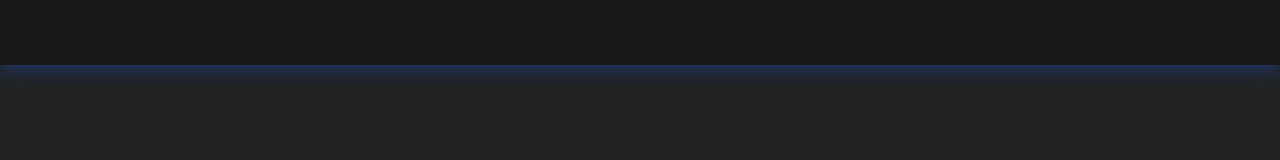
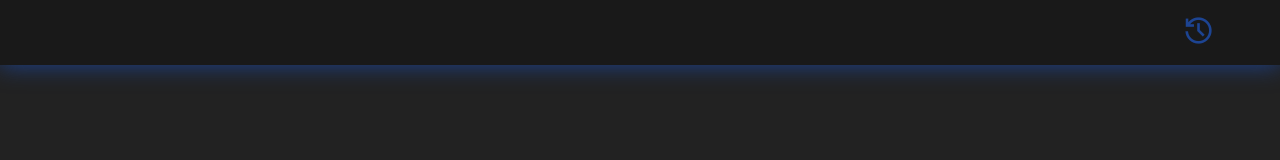
Before and after one commit to Holder-hash/react-calculator, a React (Create React App) app: page / in a window 1280 px wide. Shown: the top 160 px of the page. Built offline with nearby package versions, Linux system fonts and the light colour scheme.

Commit message:
calcHistory body

```diff
--- a/public/index.html
+++ b/public/index.html
@@ -24,6 +24,7 @@
       work correctly both with client-side routing and a non-root public URL.
       Learn how to configure a non-root public URL by running `npm run build`.
     -->
+    <link rel="stylesheet" href="https://fonts.googleapis.com/css2?family=Material+Symbols+Outlined:opsz,wght,FILL,GRAD@24,400,0,0" />
     <title>React Calculator</title>
   </head>
   <body>
--- a/src/App.js
+++ b/src/App.js
@@ -1,11 +1,21 @@
 import './App.css';
 import Header from './components/header/Header';
 import Calculator from './components/Calculator/Calculator';
+import CalcHistory from './components/header/calcHistory/CalcHistory';
+import { useState } from 'react';
 
 function App() {
+
+  const [calcActive, setCalcActive] = useState(false);
+
+  const historyBtnHandler = (historyBtnState) => {
+    return setCalcActive(historyBtnState);
+  }
+
   return (
     <div className="App">
-      <Header />
+      <Header historyBtnHandler={historyBtnHandler}/>
+      <CalcHistory calcActive={calcActive}/>
       <Calculator />
     </div>
   );
--- a/src/components/header/Header.css
+++ b/src/components/header/Header.css
@@ -1,6 +1,26 @@
 header {
+  position: absolute;
+  top: 0;
   width: 100%;
   height: 65px;
   background-color: rgb(25, 25, 25);
   box-shadow: 0 0 25px rgb(29, 68, 146);
+  z-index: 2;
+}
+header .header__inner {
+  margin: 0 auto;
+  width: 90%;
+  height: inherit;
+  display: flex;
+  align-items: center;
+  justify-content: space-between;
+}
+
+.tool-box__contain span {
+  font-size: 35px;
+  color: rgb(29, 68, 146);
+  -webkit-user-select: none;
+     -moz-user-select: none;
+          user-select: none;
+  cursor: pointer;
 }/*# sourceMappingURL=Header.css.map */
--- a/src/components/header/Header.jsx
+++ b/src/components/header/Header.jsx
@@ -1,9 +1,22 @@
 import './Header.css';
+import { useState } from 'react';
 
-const Header = () => {
+const Header = (props) => {
+
+    const [calcActive, setCalcActive] = useState(false);
+
+    props.historyBtnHandler(calcActive);
+
     return (
         <header>
-
+            <div className="header__inner">
+                <div className="logo__contain"></div>
+                <div className="tool-box__contain">
+                    <span class="material-symbols-outlined" onClick={() => setCalcActive(!calcActive)}>
+                        history
+                    </span>
+                </div>
+            </div>
         </header>
     )
 }
--- a/src/components/header/Header.scss
+++ b/src/components/header/Header.scss
@@ -1,8 +1,29 @@
 @import '../_storage.scss';
 
 header {
+    position: absolute;
+    top: 0;
     width: 100%;
     height: 65px;
     background-color: $body-color_dark1;
     box-shadow: 0 0 25px $outline-color;
+    z-index: 2;
+
+    .header__inner {
+        margin: 0 auto;
+        width: 90%;
+        height: inherit;
+        display: flex;
+        align-items: center;
+        justify-content: space-between;
+    }
 }
+
+.tool-box__contain {
+    span {
+        font-size: 35px;
+        color: $outline-color;
+        user-select: none;
+        cursor: pointer;
+    }
+}
--- /dev/null
+++ b/src/components/header/calcHistory/CalcHistory.jsx
@@ -0,0 +1,20 @@
+import './calcHistory.css';
+import { useState, useEffect } from 'react';
+
+const CalcHistory = (props) => {
+
+    const [calcActive, setCalcActive] = useState(false);
+
+    useEffect(() => {
+        setCalcActive(props.calcActive)
+        console.log(props.calcActive);
+    }, [props.calcActive])
+
+    return (
+        <div className={`calc-history__body ${calcActive ? 'calc-history_active' : ''} `}>
+
+        </div>
+    )
+}
+
+export default CalcHistory;
--- /dev/null
+++ b/src/components/header/calcHistory/calcHistory.css
@@ -0,0 +1,17 @@
+.calc-history__body {
+  position: absolute;
+  top: 65px;
+  right: 70px;
+  width: 500px;
+  height: 300px;
+  z-index: 1;
+  background-color: rgb(25, 25, 25);
+  box-shadow: 0 0 25px rgb(29, 68, 146);
+  border-radius: 0 0 15px 15px;
+  transition: 0.3s;
+  transform: translateY(-110%);
+}
+
+.calc-history_active {
+  transform: translateY(0);
+}/*# sourceMappingURL=calcHistory.css.map */
--- /dev/null
+++ b/src/components/header/calcHistory/calcHistory.scss
@@ -0,0 +1,19 @@
+@import '../../_storage.scss';
+
+.calc-history__body {
+    position: absolute;
+    top: 65px;
+    right: 70px;
+    width: 500px;
+    height: 300px;
+    z-index: 1;
+    background-color: $body-color-dark1;
+    box-shadow: 0 0 25px $outline-color;
+    border-radius: 0 0 15px 15px;
+    transition: .3s;
+    transform: translateY(-110%);
+}
+
+.calc-history_active {
+    transform: translateY(0);
+}
```
Also changed, not shown: 2 other files (tests, documents, lock files or other folders).
